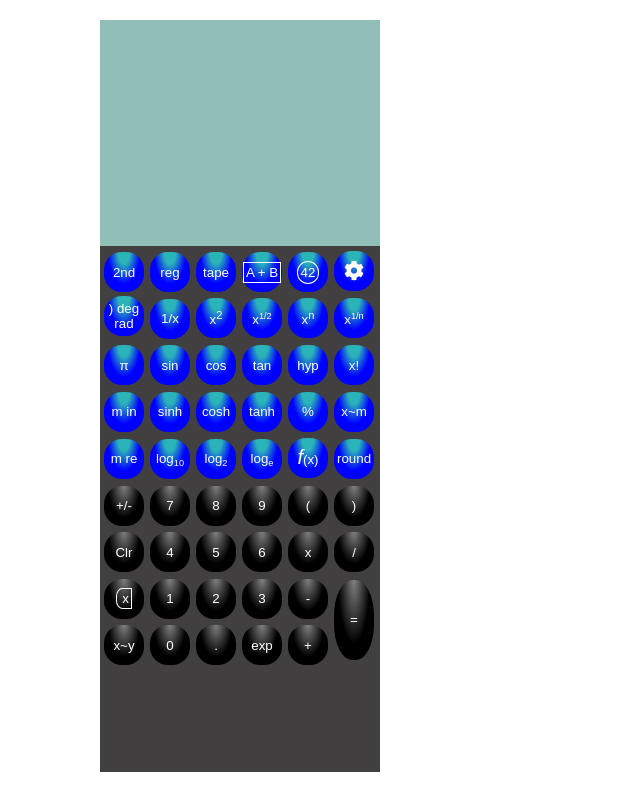
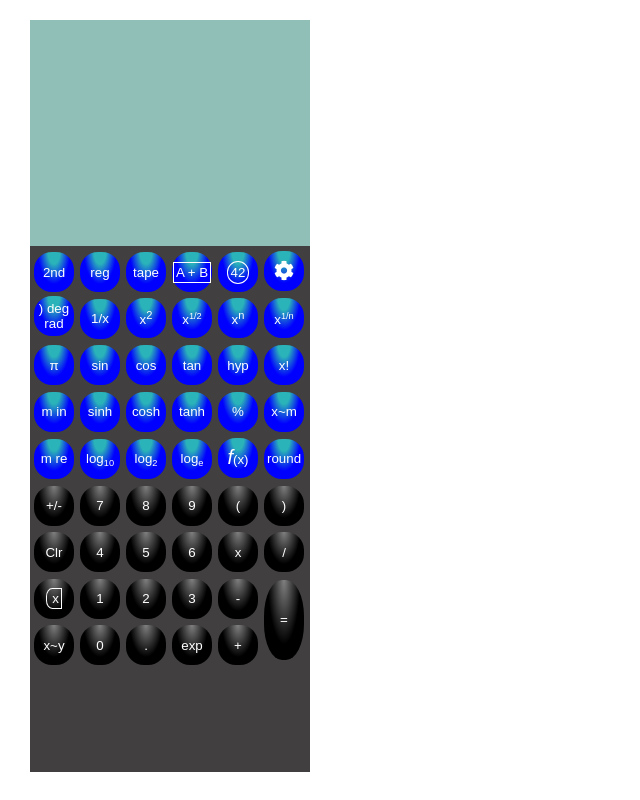
Before and after one commit to Leye5555/myCalculator, a plain HTML site: page index.html in a window 1280 px wide. Shown: the whole page, without its empty margins (0-640 px from the left). Drawn offline with Linux system fonts and the light colour scheme.

Commit message:
Update style.css

```diff
--- a/css/style.css
+++ b/css/style.css
@@ -4,7 +4,7 @@
     margin: 0;
 }
 body {
-    margin: 20px 100px;
+    margin: 20px 30px;
     font-size: 50px;
 }
 
```
